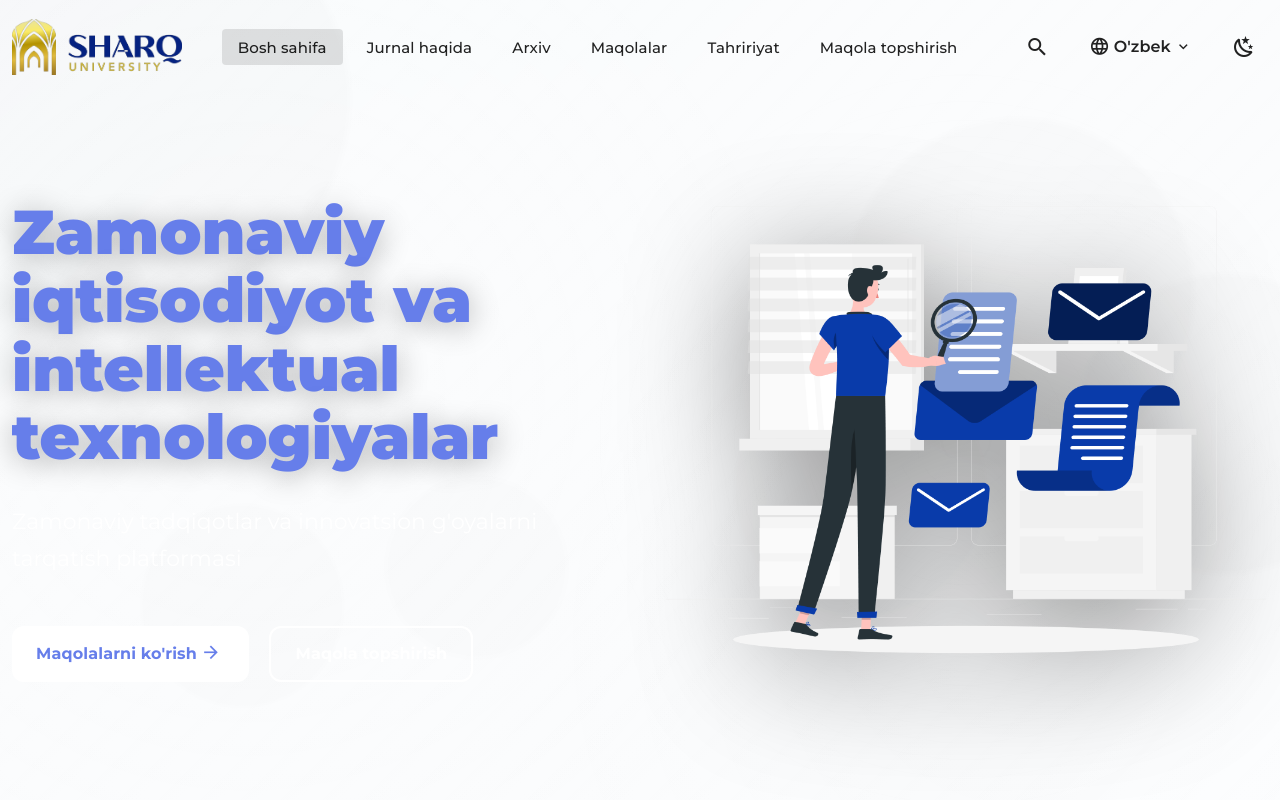
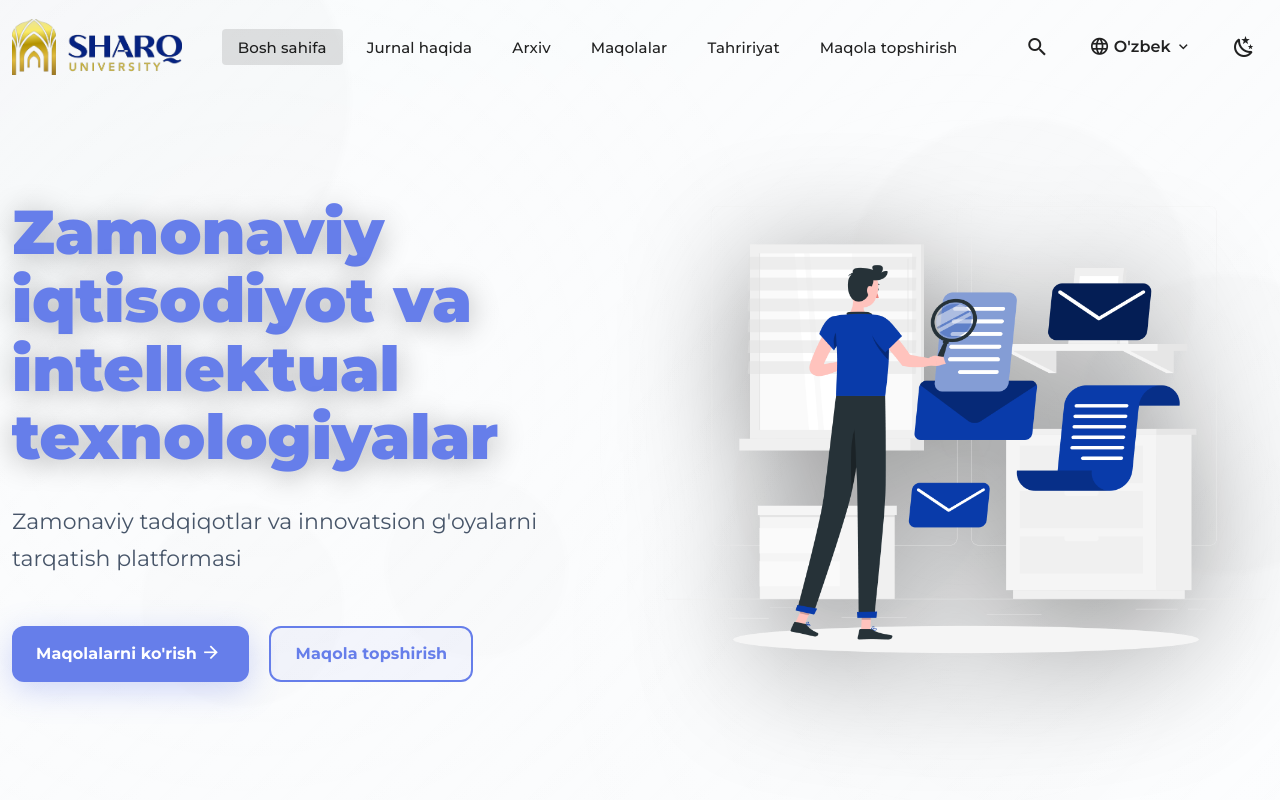
Before and after one commit to iroda0103/sharq-journal, a Vue app: page / in a window 1280 px wide. Shown: the top 800 px of the page. Built offline with nearby package versions, Linux system fonts and the light colour scheme.

Commit message:
fix hero btn dark mode,light mode

```diff
--- a/src/views/HomeView.vue
+++ b/src/views/HomeView.vue
@@ -239,6 +239,10 @@ const { t } = useI18n();
   max-width: 600px;
 }
 
+.v-theme--light .hero-subtitle {
+  color: #475569;
+}
+
 .hero-actions {
   display: flex;
   gap: 20px;
@@ -262,9 +266,19 @@ const { t } = useI18n();
   box-shadow: 0 8px 32px rgba(255, 255, 255, 0.2);
 }
 
+.v-theme--light .primary-btn {
+  background: #667eea !important;
+  color: white !important;
+  box-shadow: 0 8px 32px rgba(102, 126, 234, 0.3);
+}
+
 .primary-btn:hover {
   transform: translateY(-3px);
   box-shadow: 0 12px 40px rgba(255, 255, 255, 0.3);
+}
+
+.v-theme--light .primary-btn:hover {
+  box-shadow: 0 12px 40px rgba(102, 126, 234, 0.4);
 }
 
 .secondary-btn {
@@ -274,10 +288,21 @@ const { t } = useI18n();
   backdrop-filter: blur(10px);
 }
 
+.v-theme--light .secondary-btn {
+  border: 2px solid #667eea !important;
+  color: #667eea !important;
+  background: rgba(102, 126, 234, 0.05) !important;
+}
+
 .secondary-btn:hover {
   transform: translateY(-3px);
   background: rgba(255, 255, 255, 0.15) !important;
   box-shadow: 0 8px 32px rgba(255, 255, 255, 0.2);
+}
+
+.v-theme--light .secondary-btn:hover {
+  background: rgba(102, 126, 234, 0.1) !important;
+  box-shadow: 0 8px 32px rgba(102, 126, 234, 0.2);
 }
 
 .hero-image-col {
```
